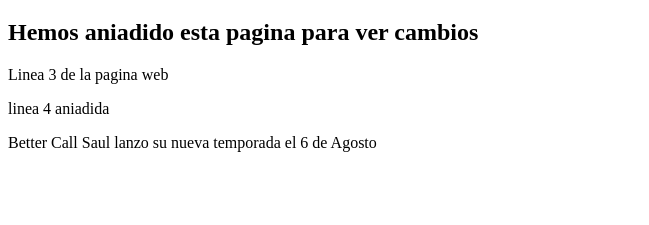
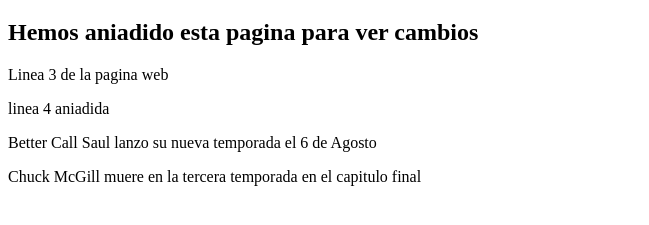
Before and after one commit to hummingbird-flights/prueba, a plain HTML site: page index.html in a window 1280 px wide. Shown: the part 61-286 px from the top of the page, without its empty margins (0-649 px from the left). Drawn offline with Linux system fonts and the light colour scheme.

Commit message:
Nueva modificacion

```diff
--- a/index.html
+++ b/index.html
@@ -6,4 +6,5 @@
         <p> Linea 3 de la pagina web</p>
         <p> linea 4 aniadida </p>
         <p> Better Call Saul lanzo su nueva temporada el 6 de Agosto</p>
+        <p> Chuck McGill muere en la tercera temporada en el capitulo final</p>
 </html>
```
